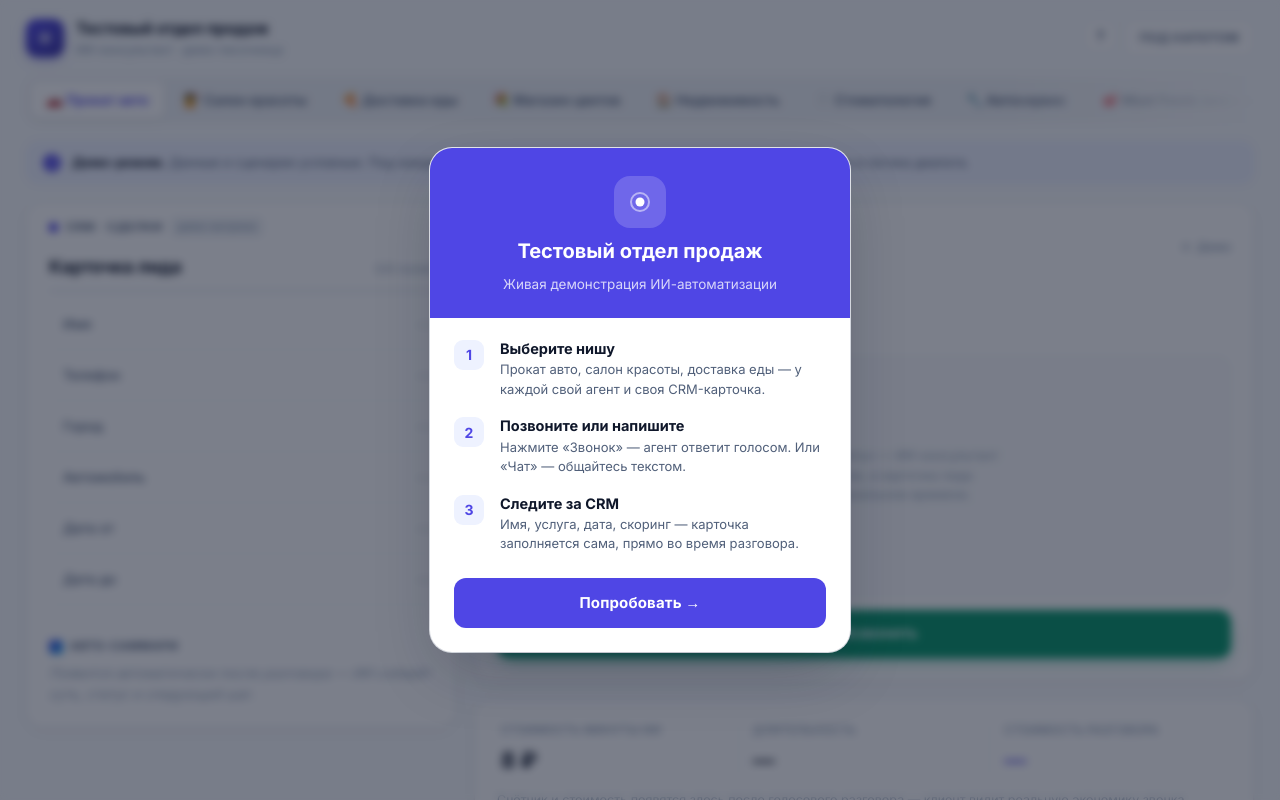
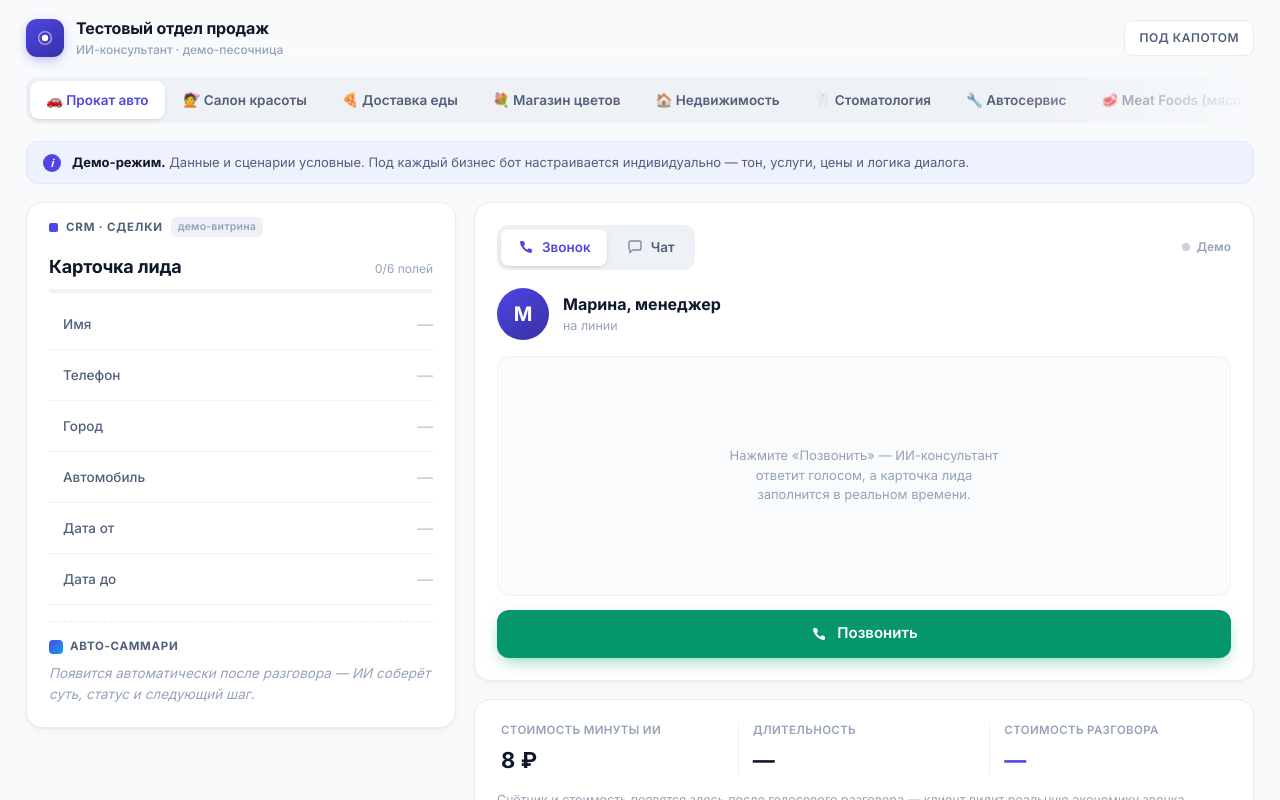
Before and after one commit to nickddd-hash/sandbox, a React (Vite) app in the folder frontend/: page / in a window 1280 px wide. Shown: the top 800 px of the page. Built offline with nearby package versions, Linux system fonts and the light colour scheme.

Commit message:
fix(tour): nariad spotlight on all crmView branches + auto-show on every load

```diff
--- a/frontend/src/App.tsx
+++ b/frontend/src/App.tsx
@@ -12,9 +12,7 @@ import { RoiPanel } from './components/RoiPanel';
 import { IncomingCallOverlay } from './components/IncomingCallOverlay';
 import { BehindTheScenes } from './components/BehindTheScenes';
 import { ViewingModal } from './components/ViewingModal';
-import { OnboardingOverlay } from './components/OnboardingOverlay';
-
-const ONBOARD_KEY = 'sandbox_onboarded_v1';
+import { TourOverlay } from './components/TourOverlay';
 
 const HOOD_ITEMS: [string, string][] = [
   ['Речь → текст → речь', 'Распознавание и синтез голоса в реальном времени, без задержек.'],
@@ -57,19 +55,14 @@ export default function App() {
   const crmView = useStore((s) => s.niche.crmView);
   const nicheDisclaimer = useStore((s) => s.niche.disclaimer);
   const [hoodOpen, setHoodOpen] = useState(false);
-  const [onboardOpen, setOnboardOpen] = useState(false);
+  const [tourOpen, setTourOpen] = useState(false);
 
   useEffect(() => {
     const isPresenter = new URLSearchParams(window.location.search).has('presenter');
-    if (!isPresenter && !localStorage.getItem(ONBOARD_KEY)) {
-      setOnboardOpen(true);
-    }
+    if (!isPresenter) setTourOpen(true);
   }, []);
 
-  const closeOnboard = () => {
-    localStorage.setItem(ONBOARD_KEY, '1');
-    setOnboardOpen(false);
-  };
+  const closeTour = () => setTourOpen(false);
 
   return (
     <div className="app" data-theme="trust">
@@ -86,13 +79,10 @@ export default function App() {
             <div className="brand-sub">ИИ-консультант · демо-песочница</div>
           </div>
         </div>
-        <div style={{ display: 'flex', gap: 8 }}>
-          <button className="help-btn" onClick={() => setOnboardOpen(true)} title="Как пользоваться">?</button>
-          <button className="hood-btn" onClick={() => setHoodOpen(true)}>под капотом</button>
-        </div>
+        <button className="hood-btn" onClick={() => setHoodOpen(true)}>под капотом</button>
       </header>
 
-      <div className="niche-wrap">
+      <div className="niche-wrap" data-tour="niche">
         <NicheSwitcher />
       </div>
 
@@ -132,7 +122,7 @@ export default function App() {
       </main>
 
       {(crmView === 'rental' || crmView === 'calendar') && (
-        <div className="board-wrap">
+        <div className="board-wrap" data-tour="board">
           {crmView === 'rental' ? <RentalBoard /> : <Calendar />}
           <div style={{ marginTop: 'var(--gap)' }}>
             <NaryadPanel />
@@ -163,7 +153,8 @@ export default function App() {
         </div>
       </footer>
 
-      <OnboardingOverlay open={onboardOpen} onClose={closeOnboard} />
+      <TourOverlay open={tourOpen} onClose={closeTour} />
+      <button className="tour-fab" onClick={() => setTourOpen(true)} title="Как пользоваться">?</button>
       <IncomingCallOverlay onAccept={() => void launch('voice')} />
       <ViewingModal />
       <BehindTheScenes />
--- a/frontend/src/components/NaryadPanel.tsx
+++ b/frontend/src/components/NaryadPanel.tsx
@@ -60,7 +60,7 @@ export function NaryadPanel() {
     const deliveryTime = f('deliveryTime') || f('date') || placed?.deliveryTime || '';
 
     return (
-      <section className="card naryad">
+      <section className="card naryad" data-tour="nariad">
         {header}
         {!hasData ? (
           <Empty text="Наряд сформируется, как только заказ будет оформлен." />
@@ -114,7 +114,7 @@ export function NaryadPanel() {
         ? `${f('dateFrom')} — ${f('dateTo')}`
         : '';
     return (
-      <section className="card naryad">
+      <section className="card naryad" data-tour="nariad">
         {header}
         {!hasData ? (
           <Empty text="Наряд сформируется после брони автомобиля." />
@@ -141,7 +141,7 @@ export function NaryadPanel() {
   const hasData = !!datetime || !!service || !!assignee;
 
   return (
-    <section className="card naryad">
+    <section className="card naryad" data-tour="nariad">
       {header}
       {!hasData ? (
         <Empty text="Наряд сформируется после записи." />
```
